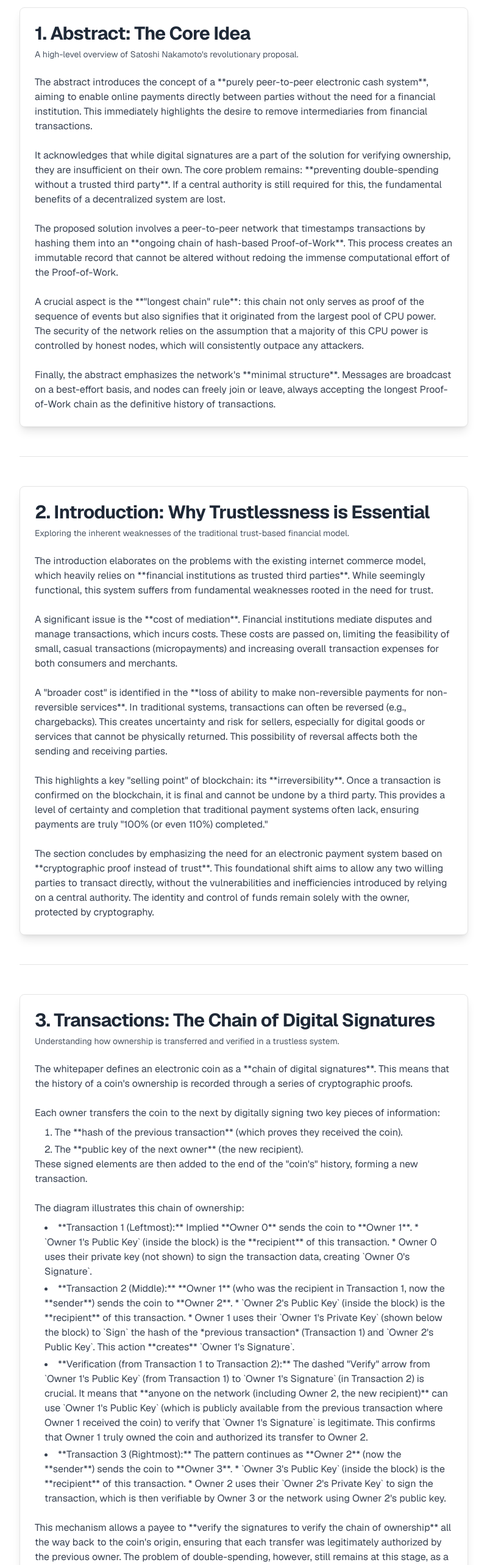
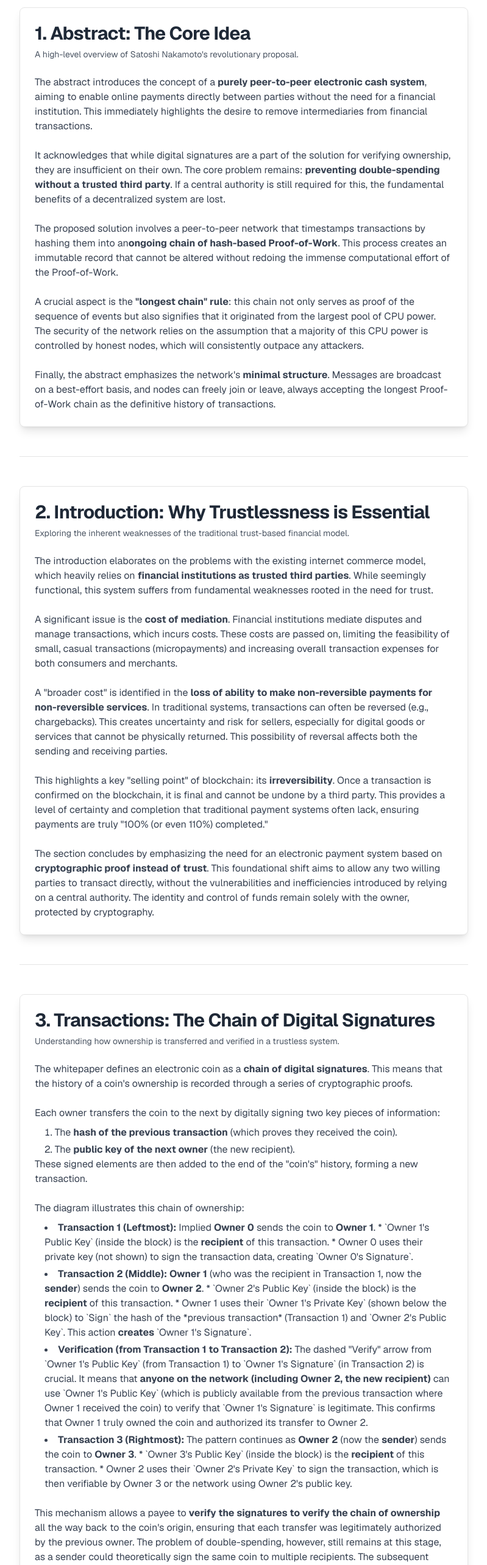
Before and after one commit to YogeshK34/bitcoin-whitepaper-understanding, a Next.js app: page /whitepaper-explanation in a window 1280 px wide. Shown: the part 180-2746 px from the top of the page at 61% size, without its empty margins (240-1039 px from the left). Built offline with nearby package versions, Linux system fonts and the light colour scheme.

Commit message:
Update page.tsx

```diff
--- a/app/whitepaper-explanation/page.tsx
+++ b/app/whitepaper-explanation/page.tsx
@@ -20,30 +20,30 @@ export default function WhitepaperExplanationPage() {
         </CardHeader>
         <CardContent className="space-y-6 text-gray-700 dark:text-gray-300">
           <p>
-            The abstract introduces the concept of a **purely peer-to-peer electronic cash system**, aiming to enable
-            online payments directly between parties without the need for a financial institution. This immediately
-            highlights the desire to remove intermediaries from financial transactions.
+            The abstract introduces the concept of a <strong>purely peer-to-peer electronic cash system</strong>, aiming
+            to enable online payments directly between parties without the need for a financial institution. This
+            immediately highlights the desire to remove intermediaries from financial transactions.
           </p>
           <p>
             It acknowledges that while digital signatures are a part of the solution for verifying ownership, they are
-            insufficient on their own. The core problem remains: **preventing double-spending without a trusted third
-            party**. If a central authority is still required for this, the fundamental benefits of a decentralized
-            system are lost.
+            insufficient on their own. The core problem remains:{" "}
+            <strong>preventing double-spending without a trusted third party</strong>. If a central authority is still
+            required for this, the fundamental benefits of a decentralized system are lost.
           </p>
           <p>
             The proposed solution involves a peer-to-peer network that timestamps transactions by hashing them into an
-            **ongoing chain of hash-based Proof-of-Work**. This process creates an immutable record that cannot be
-            altered without redoing the immense computational effort of the Proof-of-Work.
+            <strong>ongoing chain of hash-based Proof-of-Work</strong>. This process creates an immutable record that
+            cannot be altered without redoing the immense computational effort of the Proof-of-Work.
           </p>
           <p>
-            A crucial aspect is the **"longest chain" rule**: this chain not only serves as proof of the sequence of
-            events but also signifies that it originated from the largest pool of CPU power. The security of the network
-            relies on the assumption that a majority of this CPU power is controlled by honest nodes, which will
-            consistently outpace any attackers.
+            A crucial aspect is the <strong>"longest chain" rule</strong>: this chain not only serves as proof of the
+            sequence of events but also signifies that it originated from the largest pool of CPU power. The security of
+            the network relies on the assumption that a majority of this CPU power is controlled by honest nodes, which
+            will consistently outpace any attackers.
           </p>
           <p>
-            Finally, the abstract emphasizes the network's **minimal structure**. Messages are broadcast on a
-            best-effort basis, and nodes can freely join or leave, always accepting the longest Proof-of-Work chain as
+            Finally, the abstract emphasizes the network's <strong>minimal structure</strong>. Messages are broadcast on
+            a best-effort basis, and nodes can freely join or leave, always accepting the longest Proof-of-Work chain as
             the definitive history of transactions.
           </p>
         </CardContent>
@@ -64,31 +64,34 @@ export default function WhitepaperExplanationPage() {
         <CardContent className="space-y-6 text-gray-700 dark:text-gray-300">
           <p>
             The introduction elaborates on the problems with the existing internet commerce model, which heavily relies
-            on **financial institutions as trusted third parties**. While seemingly functional, this system suffers from
-            fundamental weaknesses rooted in the need for trust.
+            on <strong>financial institutions as trusted third parties</strong>. While seemingly functional, this system
+            suffers from fundamental weaknesses rooted in the need for trust.
           </p>
           <p>
-            A significant issue is the **cost of mediation**. Financial institutions mediate disputes and manage
-            transactions, which incurs costs. These costs are passed on, limiting the feasibility of small, casual
-            transactions (micropayments) and increasing overall transaction expenses for both consumers and merchants.
+            A significant issue is the <strong>cost of mediation</strong>. Financial institutions mediate disputes and
+            manage transactions, which incurs costs. These costs are passed on, limiting the feasibility of small,
+            casual transactions (micropayments) and increasing overall transaction expenses for both consumers and
+            merchants.
           </p>
           <p>
-            A "broader cost" is identified in the **loss of ability to make non-reversible payments for non-reversible
-            services**. In traditional systems, transactions can often be reversed (e.g., chargebacks). This creates
-            uncertainty and risk for sellers, especially for digital goods or services that cannot be physically
-            returned. This possibility of reversal affects both the sending and receiving parties.
+            A "broader cost" is identified in the{" "}
+            <strong>loss of ability to make non-reversible payments for non-reversible services</strong>. In traditional
+            systems, transactions can often be reversed (e.g., chargebacks). This creates uncertainty and risk for
+            sellers, especially for digital goods or services that cannot be physically returned. This possibility of
+            reversal affects both the sending and receiving parties.
           </p>
           <p>
-            This highlights a key "selling point" of blockchain: its **irreversibility**. Once a transaction is
-            confirmed on the blockchain, it is final and cannot be undone by a third party. This provides a level of
-            certainty and completion that traditional payment systems often lack, ensuring payments are truly "100% (or
-            even 110%) completed."
+            This highlights a key "selling point" of blockchain: its <strong>irreversibility</strong>. Once a
+            transaction is confirmed on the blockchain, it is final and cannot be undone by a third party. This provides
+            a level of certainty and completion that traditional payment systems often lack, ensuring payments are truly
+            "100% (or even 110%) completed."
           </p>
           <p>
-            The section concludes by emphasizing the need for an electronic payment system based on **cryptographic
-            proof instead of trust**. This foundational shift aims to allow any two willing parties to transact
-            directly, without the vulnerabilities and inefficiencies introduced by relying on a central authority. The
-            identity and control of funds remain solely with the owner, protected by cryptography.
+            The section concludes by emphasizing the need for an electronic payment system based on{" "}
+            <strong>cryptographic proof instead of trust</strong>. This foundational shift aims to allow any two willing
+            parties to transact directly, without the vulnerabilities and inefficiencies introduced by relying on a
+            central authority. The identity and control of funds remain solely with the owner, protected by
+            cryptography.
           </p>
         </CardContent>
       </Card>
@@ -107,14 +110,18 @@ export default function WhitepaperExplanationPage() {
         </CardHeader>
         <CardContent className="space-y-6 text-gray-700 dark:text-gray-300">
           <p>
-            The whitepaper defines an electronic coin as a **chain of digital signatures**. This means that the history
-            of a coin's ownership is recorded through a series of cryptographic proofs.
+            The whitepaper defines an electronic coin as a <strong>chain of digital signatures</strong>. This means that
+            the history of a coin's ownership is recorded through a series of cryptographic proofs.
           </p>
           <p>
             Each owner transfers the coin to the next by digitally signing two key pieces of information:
             <ol className="list-decimal list-inside ml-4 mt-2 space-y-1">
-              <li>The **hash of the previous transaction** (which proves they received the coin).</li>
-              <li>The **public key of the next owner** (the new recipient).</li>
+              <li>
+                The <strong>hash of the previous transaction</strong> (which proves they received the coin).
+              </li>
+              <li>
+                The <strong>public key of the next owner</strong> (the new recipient).
+              </li>
             </ol>
             These signed elements are then added to the end of the "coin's" history, forming a new transaction.
           </p>
@@ -122,38 +129,108 @@ export default function WhitepaperExplanationPage() {
             The diagram illustrates this chain of ownership:
             <ul className="list-disc list-inside ml-4 mt-2 space-y-1">
               <li>
-                **Transaction 1 (Leftmost):** Implied **Owner 0** sends the coin to **Owner 1**. * `Owner 1's Public
-                Key` (inside the block) is the **recipient** of this transaction. * Owner 0 uses their private key (not
-                shown) to sign the transaction data, creating `Owner 0's Signature`.
+                <strong>Transaction 1 (Leftmost):</strong> Implied <strong>Owner 0</strong> sends the coin to{" "}
+                <strong>Owner 1</strong>. * `Owner 1's Public Key` (inside the block) is the <strong>recipient</strong>{" "}
+                of this transaction. * Owner 0 uses their private key (not shown) to sign the transaction data, creating
+                `Owner 0's Signature`.
               </li>
               <li>
-                **Transaction 2 (Middle):** **Owner 1** (who was the recipient in Transaction 1, now the **sender**)
-                sends the coin to **Owner 2**. * `Owner 2's Public Key` (inside the block) is the **recipient** of this
-                transaction. * Owner 1 uses their `Owner 1's Private Key` (shown below the block) to `Sign` the hash of
-                the *previous transaction* (Transaction 1) and `Owner 2's Public Key`. This action **creates** `Owner
-                1's Signature`.
+                <strong>Transaction 2 (Middle):</strong> <strong>Owner 1</strong> (who was the recipient in Transaction
+                1, now the <strong>sender</strong>) sends the coin to <strong>Owner 2</strong>. * `Owner 2's Public Key`
+                (inside the block) is the <strong>recipient</strong> of this transaction. * Owner 1 uses their `Owner
+                1's Private Key` (shown below the block) to `Sign` the hash of the *previous transaction* (Transaction
+                1) and `Owner 2's Public Key`. This action <strong>creates</strong> `Owner 1's Signature`.
               </li>
               <li>
-                **Verification (from Transaction 1 to Transaction 2):** The dashed "Verify" arrow from `Owner 1's Public
-                Key` (from Transaction 1) to `Owner 1's Signature` (in Transaction 2) is crucial. It means that **anyone
-                on the network (including Owner 2, the new recipient)** can use `Owner 1's Public Key` (which is
-                publicly available from the previous transaction where Owner 1 received the coin) to verify that `Owner
-                1's Signature` is legitimate. This confirms that Owner 1 truly owned the coin and authorized its
-                transfer to Owner 2.
+                <strong>Verification (from Transaction 1 to Transaction 2):</strong> The dashed "Verify" arrow from
+                `Owner 1's Public Key` (from Transaction 1) to `Owner 1's Signature` (in Transaction 2) is crucial. It
+                means that <strong>anyone on the network (including Owner 2, the new recipient)</strong> can use `Owner
+                1's Public Key` (which is publicly available from the previous transaction where Owner 1 received the
+                coin) to verify that `Owner 1's Signature` is legitimate. This confirms that Owner 1 truly owned the
+                coin and authorized its transfer to Owner 2.
               </li>
               <li>
-                **Transaction 3 (Rightmost):** The pattern continues as **Owner 2** (now the **sender**) sends the coin
-                to **Owner 3**. * `Owner 3's Public Key` (inside the block) is the **recipient** of this transaction. *
-                Owner 2 uses their `Owner 2's Private Key` to sign the transaction, which is then verifiable by Owner 3
-                or the network using Owner 2's public key.
+                <strong>Transaction 3 (Rightmost):</strong> The pattern continues as <strong>Owner 2</strong> (now the{" "}
+                <strong>sender</strong>) sends the coin to <strong>Owner 3</strong>. * `Owner 3's Public Key` (inside
+                the block) is the <strong>recipient</strong> of this transaction. * Owner 2 uses their `Owner 2's
+                Private Key` to sign the transaction, which is then verifiable by Owner 3 or the network using Owner 2's
+                public key.
               </li>
             </ul>
           </p>
           <p>
-            This mechanism allows a payee to **verify the signatures to verify the chain of ownership** all the way back
-            to the coin's origin, ensuring that each transfer was legitimately authorized by the previous owner. The
-            problem of double-spending, however, still remains at this stage, as a sender could theoretically sign the
-            same coin to multiple recipients. The subsequent sections of the whitepaper address how this is prevented.
+            This mechanism allows a payee to <strong>verify the signatures to verify the chain of ownership</strong> all
+            the way back to the coin's origin, ensuring that each transfer was legitimately authorized by the previous
+            owner. The problem of double-spending, however, still remains at this stage, as a sender could theoretically
+            sign the same coin to multiple recipients. The subsequent sections of the whitepaper address how this is
+            prevented.
+          </p>
+        </CardContent>
+      </Card>
+
+      <Separator className="my-12" />
+
+      {/* Network Section */}
+      <Card className="mb-12 shadow-lg">
+        <CardHeader>
+          <CardTitle className="text-3xl font-bold text-gray-800 dark:text-gray-100">
+            6. Network: Reaching Consensus Without Central Authority
+          </CardTitle>
+          <CardDescription className="text-gray-600 dark:text-gray-400">
+            How the peer-to-peer network achieves agreement on transaction history through computational proof.
+          </CardDescription>
+        </CardHeader>
+        <CardContent className="space-y-6 text-gray-700 dark:text-gray-300">
+          <p>
+            Once a valid block is found through the proof-of-work process, it's{" "}
+            <strong>broadcast across the peer-to-peer network</strong>. This broadcasting is the first step in the
+            consensus mechanism that allows the entire network to agree on the current state of the blockchain without
+            requiring any central coordinator.
+          </p>
+          <p>
+            Each node in the network <strong>independently verifies</strong> that the newly received block follows all
+            protocol rules:
+            <ul className="list-disc list-inside ml-4 mt-2 space-y-1">
+              <li>
+                All transactions within the block are <strong>valid</strong> (proper digital signatures, sufficient
+                balances)
+              </li>
+              <li>
+                There are <strong>no double spends</strong> (no coin is spent more than once)
+              </li>
+              <li>
+                The block contains <strong>correct proof-of-work</strong> (the hash meets the required difficulty
+                target)
+              </li>
+            </ul>
+            This independent verification is crucial—no node simply trusts another node's word about a block's validity.
+          </p>
+          <p>
+            If a node determines the block is valid, it <strong>accepts the block</strong> and shows its agreement in a
+            subtle but powerful way: <strong>not by broadcasting a message</strong>, but by{" "}
+            <strong>beginning work on the next block</strong> using the hash of the accepted block as its "previous
+            hash." This action serves as both acceptance and a vote for that particular version of the blockchain's
+            history.
+          </p>
+          <p>
+            This mechanism is how <strong>consensus is formed</strong> in the Bitcoin network. All honest nodes
+            naturally gravitate toward the chain with the <strong>most cumulative proof-of-work</strong> (referred to in
+            the whitepaper as the <strong>"longest chain"</strong>). The "longest" here doesn't refer to the number of
+            blocks, but rather to the chain representing the greatest amount of computational work invested.
+          </p>
+          <p>
+            <strong>Temporary forks</strong> may occur when two miners find valid blocks at nearly the same time,
+            creating competing versions of the blockchain. However, as more blocks are added, the network{" "}
+            <strong>converges on the version of history backed by the most computational effort</strong>. Nodes always
+            work on extending the chain they believe represents the most work, and eventually one chain will pull ahead,
+            causing all honest nodes to abandon shorter chains.
+          </p>
+          <p>
+            This elegant system ensures <strong>decentralization</strong>, <strong>tamper resistance</strong>, and a{" "}
+            <strong>shared view of truth</strong>
+            across the entire network—all without needing any central coordinator, voting mechanism, or trusted
+            authority. The consensus emerges naturally from the economic incentives and computational competition built
+            into the protocol itself.
           </p>
         </CardContent>
       </Card>
```
